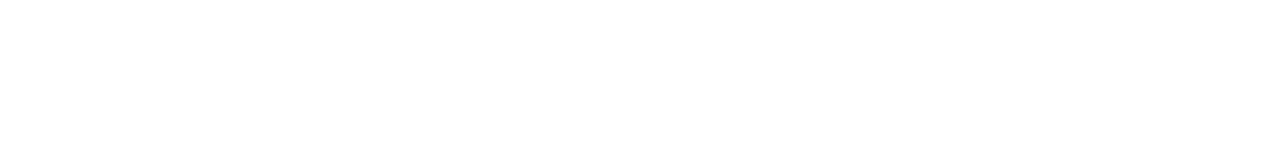
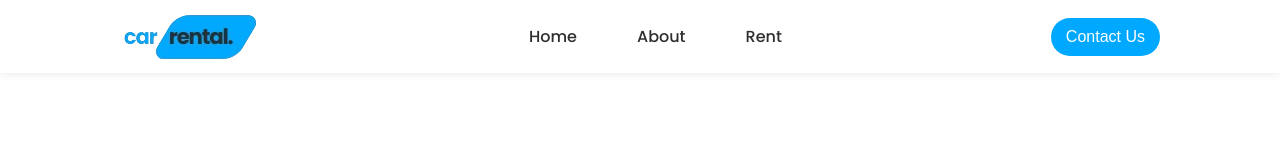
Before and after one commit to FrancisNgigi05/Car-Rental-Website, a plain HTML site: page index.html in a window 1280 px wide. Drawn offline with Linux system fonts and the light colour scheme.

Commit message:
Added the header section and styled it

```diff
--- a/index.html
+++ b/index.html
@@ -3,9 +3,26 @@
 <head>
     <meta charset="UTF-8">
     <meta name="viewport" content="width=device-width, initial-scale=1.0">
+    <!-- Link CSS -->
+    <link rel="stylesheet" href="./src/style.css">
     <title>Car Rental</title>
 </head>
 <body>
-
+    <!-- Header -->
+    <header>
+        <nav class="nav_menu">
+            <img src="./src/img/logo.png" alt="Logo" class="nav_logo">
+            <div class="nav_links">
+                <ul>
+                    <li><a class="nav_link" href="#home">Home</a></li>
+                    <li><a class="nav_link" href="#about">About</a></li>
+                    <li><a class="nav_link" href="#rent">Rent</a></li>
+                </ul>
+            </div>
+                <a href="#contact" class="contact_btn"><button type="button">Contact Us</button></a>
+        </nav>
+    </header>
+    <!-- Link JS -->
+    <script src="./src/index.js"></script>
 </body>
 </html>
--- /dev/null
+++ b/src/style.css
@@ -0,0 +1,77 @@
+/* Import Google Fonts */
+@import url('https://fonts.googleapis.com/css2?family=Poppins:wght@200;400;500;600;700&display=swap');
+
+:root{
+    /* Colors */
+    --primary-color: #ffffff;
+    --secondary-color: #00A8FF;
+    --secondary-color-dark: #008BD6;
+    --accent-color: #2D2E2E;
+
+    /* Font size */
+    --font-size-regular: 1rem;
+    --font-size-medium: 1.5rem;
+
+    /* Font weight */
+    --font-weight-extra-light: 200;
+    --font-weight-regular: 400;
+    --font-weight-medium: 500;
+    --font-weight-semi-bold: 600;
+    --font-weight-bold: 700;
+}
+
+/* Global Styles */
+*{
+    margin: 0;
+    padding: 0;
+    box-sizing: border-box;
+}
+body{
+    font-family: 'Poppins', sans-serif;
+}
+html{
+    scroll-behavior: smooth;
+}
+li{
+    list-style: none;
+}
+a{
+    text-decoration: none;
+}
+
+/* Reusable CSS */
+button{
+    border: none;
+    cursor: pointer;
+    padding: 10px 15px;
+    border-radius: 50px;
+    background-color: var(--secondary-color);
+    transition: all 0.3s ease 0s;
+    color: var(--primary-color);
+    font-size: var(--font-size-regular);
+    font-weight: var(--font-weight-regular);
+}
+button:hover{
+    background-color: var(--secondary-color-dark);
+}
+
+/* Header */
+header{
+    padding: 10px 120px;
+    box-shadow: 0 0 10px rgba(0, 0, 0, 0.1);
+}
+.nav_menu, .nav_links ul{
+    display: flex;
+    justify-content: space-between;
+    align-items: center;
+}
+.nav_logo{
+    cursor: pointer;
+}
+.nav_link{
+    font-size: var(--font-size-regular);
+    font-weight: var(--font-weight-medium);
+    padding: 0 30px;
+    color: var(--accent-color);
+
+}
```
Also changed, not shown: src/img/Background.png (added), src/img/logo.png (added), src/index.js (added).
